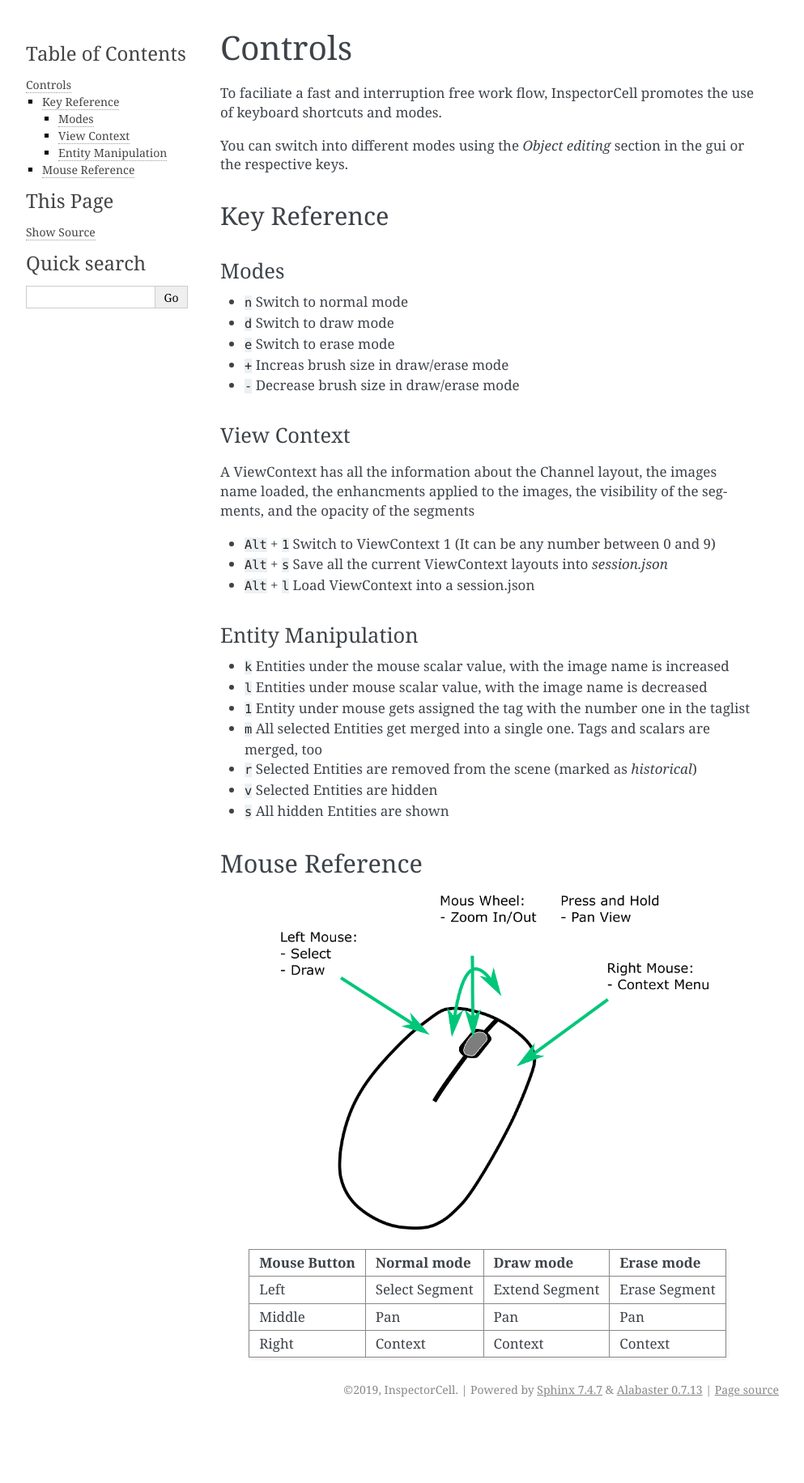
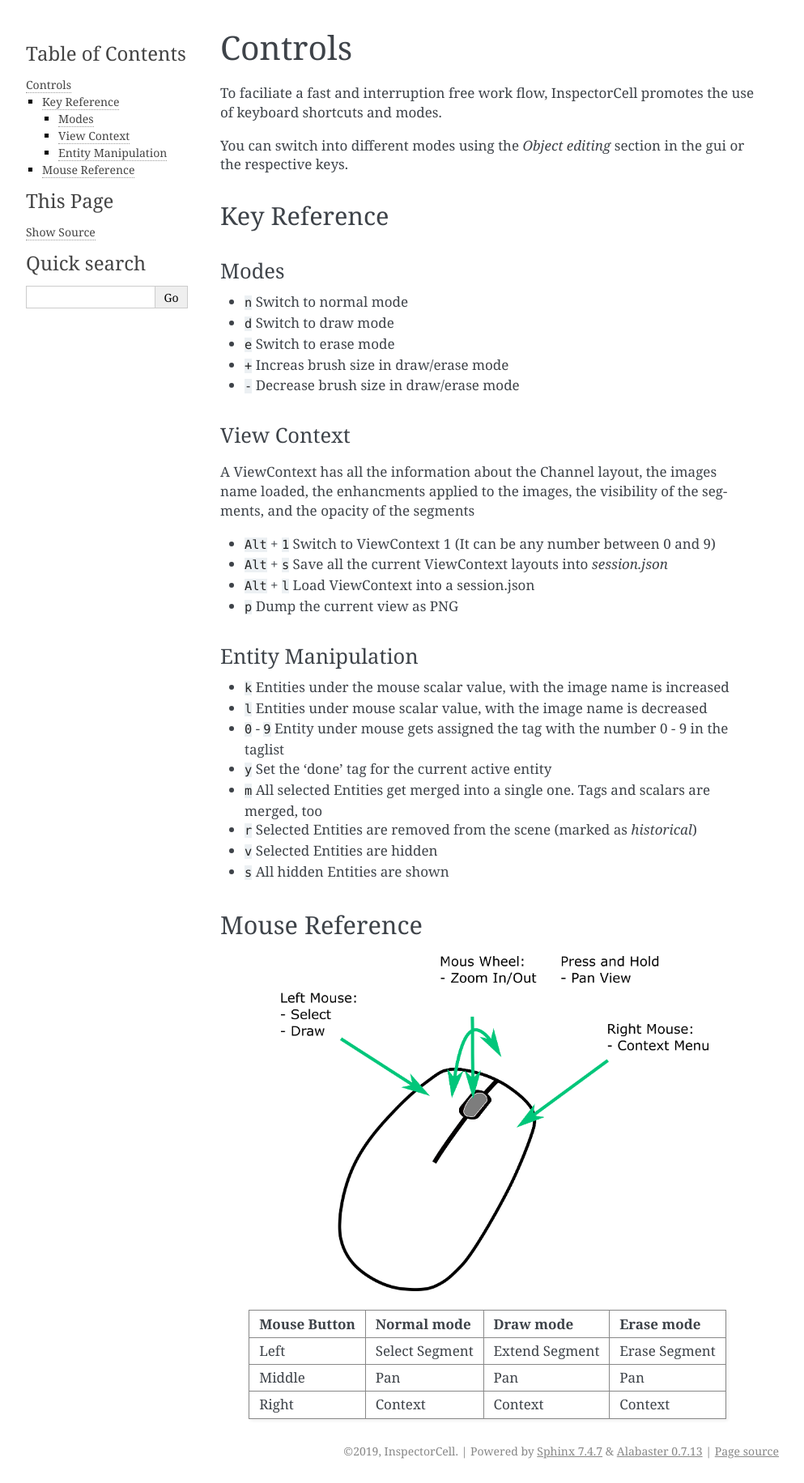
Before and after one commit to AndreGosselink/InspectorCell, a Sphinx documentation site: the page built from doc/source/controls.rst, in a window 1280 px wide. Shown: the whole page at 81% size, without its empty margins (148-1141 px from the left). Built offline with Sphinx 7.4.7, drawn with Linux system fonts in a browser that asks for light colours; before the commit the page ends 1756 px from its top, so only the background shows below that.

Commit message:
merge and updated doku, test passing

```diff
--- a/CHANGELOG.rst
+++ b/CHANGELOG.rst
@@ -7,6 +7,8 @@ Version 0.2.4
 * The tags 'C1' - 'C10' and 'done' now have a hardcoded effect on coloring of segments
 * The consolescript 'entitycli' is working now and allows for non-gui entity manipulation
   and extraction of information into various formats
+* Shortcut P to print the current channel only as png file
+* Shortcut Y to set the 'done' tag for last active entity (like keys 0-9)
 
 Version 0.2.3
 -------------
--- a/doc/source/controls.rst
+++ b/doc/source/controls.rst
@@ -26,13 +26,15 @@ segments, and the opacity of the segments
 * ``Alt`` + ``1`` Switch to ViewContext 1 (It can be any number between 0 and 9)
 * ``Alt`` + ``s`` Save all the current ViewContext layouts into `session.json`
 * ``Alt`` + ``l`` Load ViewContext into a session.json
+* ``p`` Dump the current view as PNG
 
 Entity Manipulation
 ^^^^^^^^^^^^^^^^^^^
 * ``k`` Entities under the mouse scalar value, with the image name is increased
 * ``l`` Entities under mouse scalar value, with the image name is decreased
-* ``1`` Entity under mouse gets assigned the tag with the number one in the
+* ``0`` - ``9`` Entity under mouse gets assigned the tag with the number 0 - 9 in the
   taglist
+* ``y`` Set the 'done' tag for the current active entity
 
 * ``m`` All selected Entities get merged into a single one. Tags and scalars
   are merged, too
```
